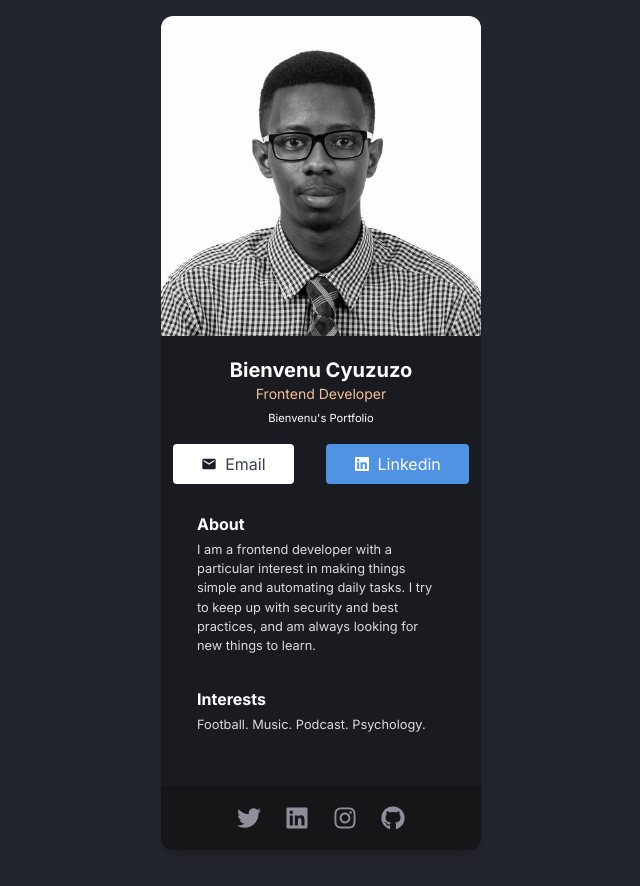
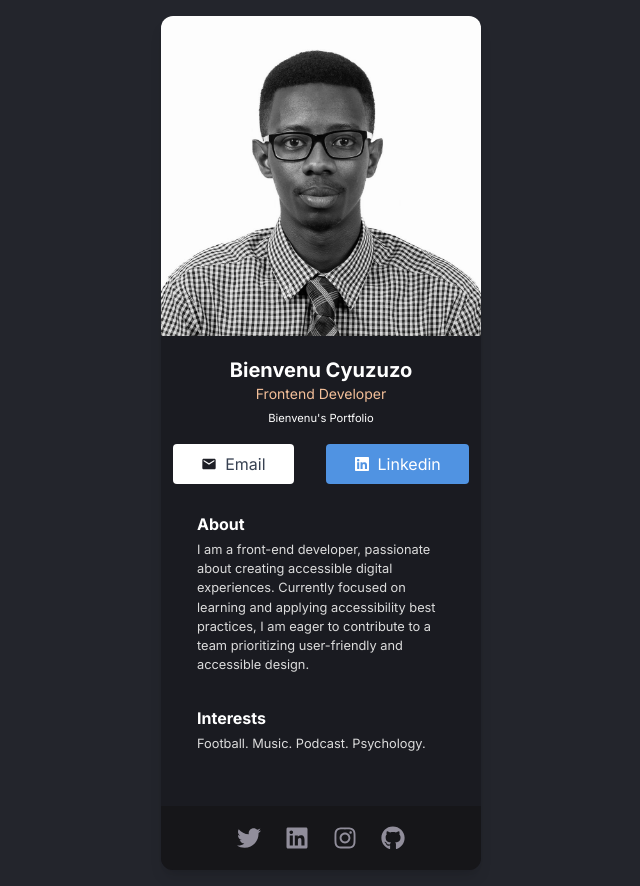
Before and after one commit to bienvenudev/Learn-React, a React (Vite) app: page / in a window 1280 px wide. Shown: the whole page, without its empty margins (319-959 px from the left). Built offline with nearby package versions, Linux system fonts and the light colour scheme.

Commit message:
feat: update About component to emphasize accessibility focus

```diff
--- a/components/About.jsx
+++ b/components/About.jsx
@@ -3,9 +3,10 @@ export default function About() {
     <>
       <h2 className="font-bold mb-1">About</h2>
       <p className="font-normal text-[.8em] text-[#DCDCDC]">
-        I am a frontend developer with a particular interest in making things
-        simple and automating daily tasks. I try to keep up with security and
-        best practices, and am always looking for new things to learn.
+        I am a front-end developer, passionate about creating accessible digital
+        experiences. Currently focused on learning and applying accessibility
+        best practices, I am eager to contribute to a team prioritizing
+        user-friendly and accessible design.
       </p>
     </>
   );
```
